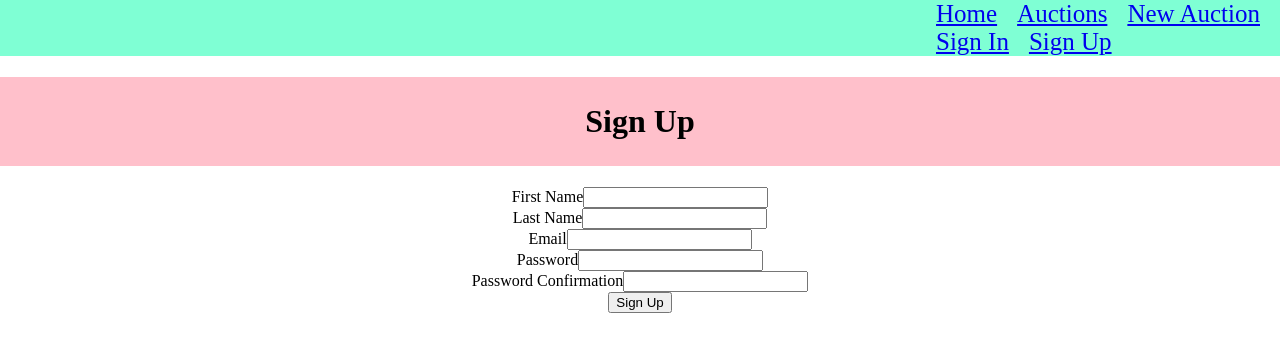
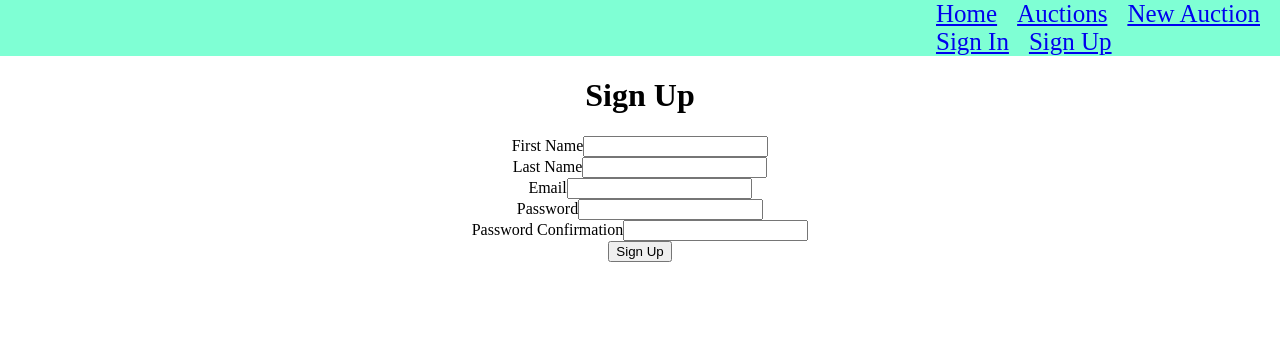
Before and after one commit to KenChukanit/Biddr_website, a React (Create React App) app in the folder biddr_client_react/biddr_client/: page /sign_up in a window 1280 px wide. Shown: the top 352 px of the page. Built offline with nearby package versions, Linux system fonts and the light colour scheme; no server answers; a web font is replaced by a local one.

Commit message:
update style

```diff
--- a/biddr_client_react/biddr_client/src/App.css
+++ b/biddr_client_react/biddr_client/src/App.css
@@ -40,8 +40,9 @@
     transform: rotate(360deg);
   }
 }
-body{
-
+html,body{
+ height: 100%;
+ margin: 0;
 }
  .welcome{
   float: left;
@@ -50,10 +51,12 @@ body{
   margin-left: 20px;
 }
 
-.main {
+.homepage{
   background-image: url("https://searchengineland.com/figz/wp-content/seloads/2017/04/bid-609266888-ss-1920.jpg");
-  width: 100%;
-  height: 100%;
+  background-size: 100%;
+  background-size: cover;
+  width: 100vw;
+  height: 100vh;
 }
 .show{
   display: flex;
@@ -62,4 +65,5 @@ body{
 .show-detail{
   display: flex;
   flex-direction: column;
+  width: 50%;
 }
--- a/biddr_client_react/biddr_client/src/components/AuctionDetails.js
+++ b/biddr_client_react/biddr_client/src/components/AuctionDetails.js
@@ -5,7 +5,7 @@ function AuctionDetails(props) {
     const {title, description,end_at,reserve_price,created_at} = props
     return (
         <div className="show">
-            <h2>{title}</h2>
+            <h3>{title}</h3>
             <div className="show-detail">
             <h5>{description}</h5>
             <h5>Ends at:{end_at.toDateString()}</h5>
--- a/biddr_client_react/biddr_client/src/components/AuctionIndexPage.css
+++ b/biddr_client_react/biddr_client/src/components/AuctionIndexPage.css
@@ -1,4 +1,4 @@
-h1 {
+h2 {
     background-color: pink;
     z-index: 1;
     padding: 2%
@@ -6,8 +6,8 @@ h1 {
 main{
     background-color: #fff;
     z-index: 1;
-    width: 100%;
-    height: 100%;
+    width: 100vw;
+    height: 100vh;
 }
 div .auction-index{
     display: flex;
--- a/biddr_client_react/biddr_client/src/components/AuctionIndexPage.js
+++ b/biddr_client_react/biddr_client/src/components/AuctionIndexPage.js
@@ -15,7 +15,7 @@ function AuctionIndexPage(props) {
 
     return (
         <main>
-          <h1 className="index">Auctions</h1>
+          <h2 className="index">Auctions</h2>
         {auctions.map((a,i)=> {
           return(
             <div className="auction-index" key={i}>
--- a/biddr_client_react/biddr_client/src/components/AuctionShowPage.js
+++ b/biddr_client_react/biddr_client/src/components/AuctionShowPage.js
@@ -51,6 +51,7 @@ function AuctionShowPage(props) {
                         history={props.history}
                         loadAuction ={loadAuction}
             />
+            <h3>Previous bids</h3>
             <BidList
                 bids = {bids}
                 reserve_price ={reserve_price}
--- a/biddr_client_react/biddr_client/src/components/BidDetails.js
+++ b/biddr_client_react/biddr_client/src/components/BidDetails.js
@@ -4,9 +4,9 @@ function BidDetails(props) {
     const {bid_price} = props;
 
     return (
-        <h2>
+        <h3>
             {bid_price}
-        </h2>
+        </h3>
     )
 }
 
--- a/biddr_client_react/biddr_client/src/components/HomePage.js
+++ b/biddr_client_react/biddr_client/src/components/HomePage.js
@@ -4,12 +4,11 @@ import '../App.css';
 
 function HomePage() {
     return (
-        <main className="homepage">
+        <div className="homepage">
             <div className="welcome">
-                <h1 className="homepage">Going twice. Going once</h1>
-                <h1 className="homepage">Sold to Biddr!</h1>
+                <h1 className="homepage">Going twice. Going once <br></br>Sold to Biddr!</h1>
             </div>
-        </main>
+        </div>
     )
 }
 
```
Also changed, not shown: 1 other file (tests, documents, lock files or other folders).
